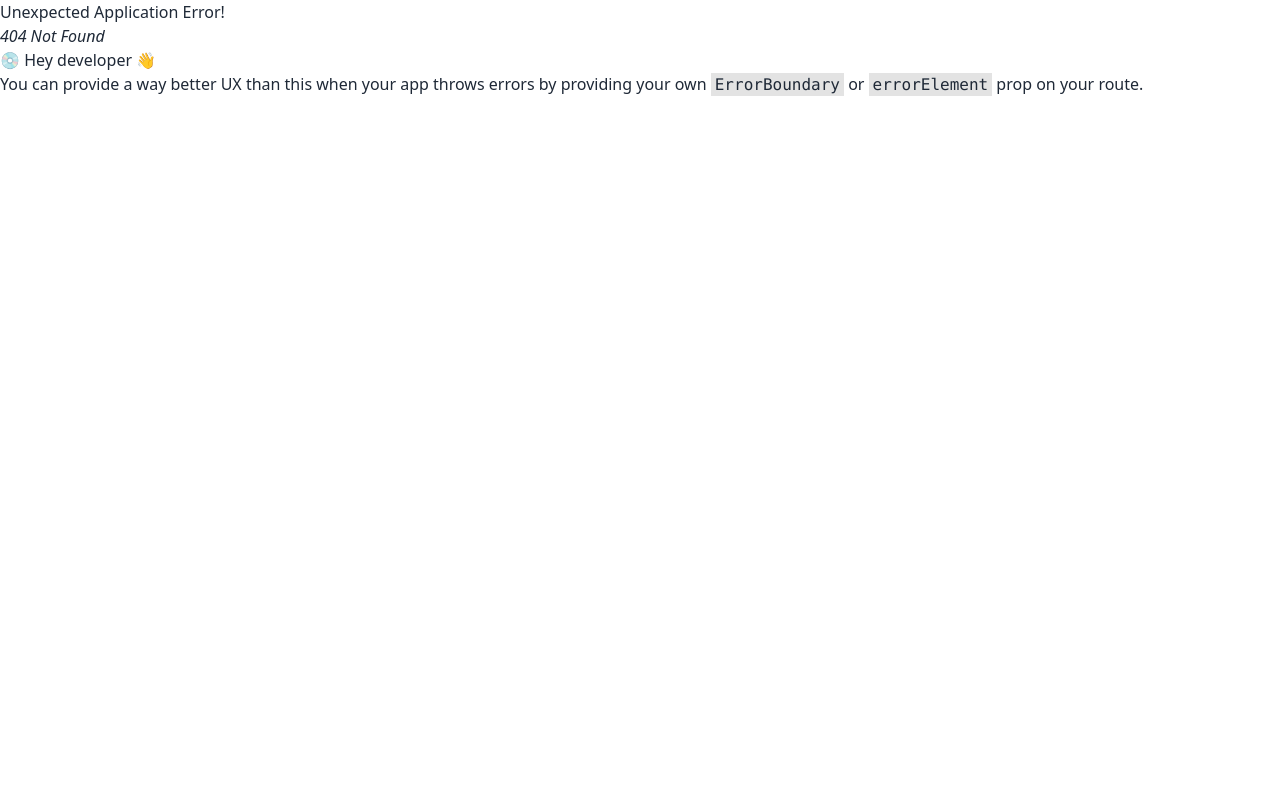
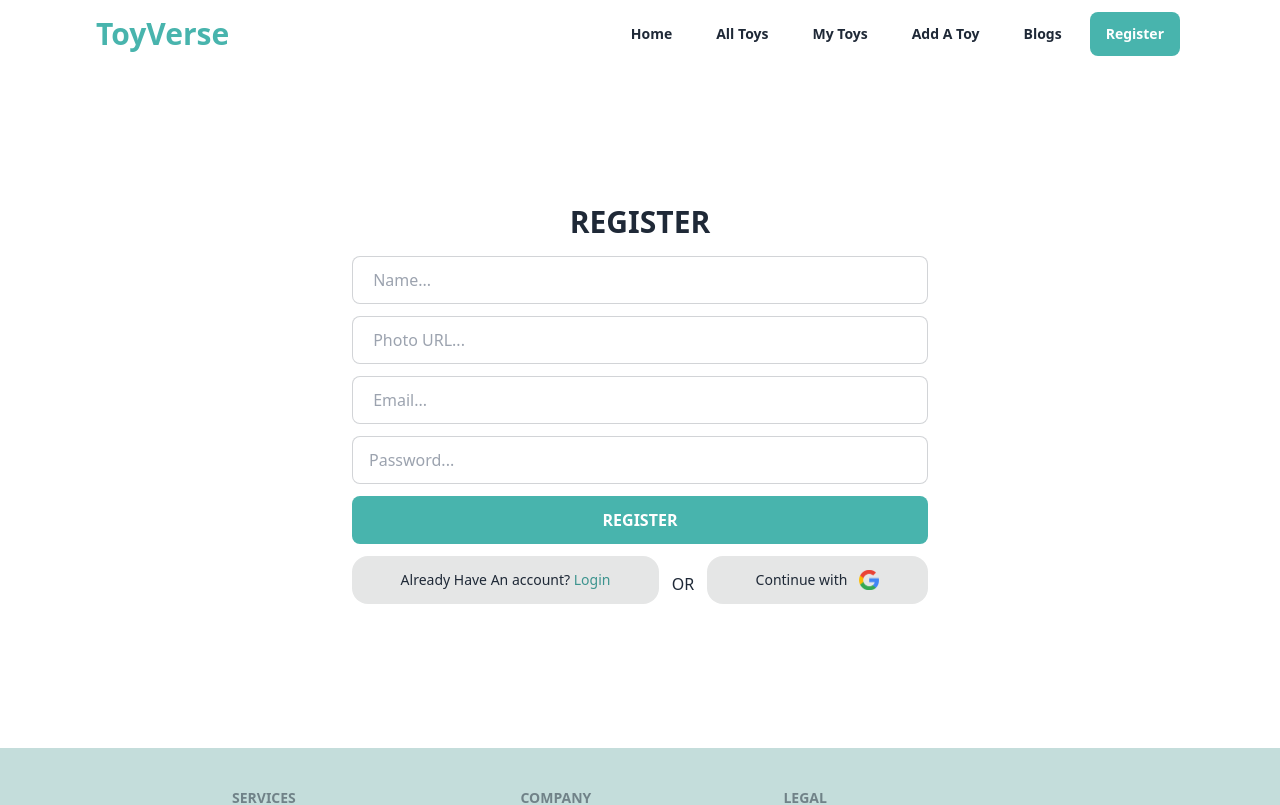
Before and after one commit to gsjoy24/toy-verse-client, a React (Vite) app: page /register in a window 1280 px wide. Before the commit this address had no page. Shown: the top 805 px of the page. Built offline with nearby package versions, Linux system fonts and the light colour scheme.

Commit message:
register page added

```diff
--- a/package.json
+++ b/package.json
@@ -12,6 +12,7 @@
   "dependencies": {
     "@smastrom/react-rating": "^1.3.1",
     "daisyui": "^2.51.6",
+    "firebase": "^9.22.0",
     "localforage": "^1.10.0",
     "match-sorter": "^6.3.1",
     "react": "^18.2.0",
--- /dev/null
+++ b/src/Contexts/AuthProvider.jsx
@@ -0,0 +1,12 @@
+import { createContext } from 'react';
+
+export const AuthContext = createContext();
+
+const AuthProvider = ({ children }) => {
+	const authInfo = {
+		name: 'ddd'
+	};
+	return <AuthContext.Provider value={authInfo}>{children}</AuthContext.Provider>;
+};
+
+export default AuthProvider;
--- /dev/null
+++ b/src/Firebase/firebase.config.js
@@ -0,0 +1,17 @@
+// Import the functions you need from the SDKs you need
+import { initializeApp } from 'firebase/app';
+// TODO: Add SDKs for Firebase products that you want to use
+// https://firebase.google.com/docs/web/setup#available-libraries
+
+// Your web app's Firebase configuration
+const firebaseConfig = {
+	apiKey: import.meta.env.VITE_APIKEY,
+	authDomain: import.meta.env.VITE_AUTHDOMAIN,
+	projectId: import.meta.env.VITE_PROJECTID,
+	storageBucket: import.meta.env.VITE_STORAGEBUCKET,
+	messagingSenderId: import.meta.env.VITE_MESSAGINGSENDERID,
+	appId: import.meta.env.VITE_APPID
+};
+
+// Initialize Firebase
+export const app = initializeApp(firebaseConfig);
--- /dev/null
+++ b/src/Layout/Layout.jsx
@@ -0,0 +1,15 @@
+import Navigation from '../components/Navigation/Navigation';
+import { Outlet } from 'react-router-dom';
+import Footer from '../components/Footer/Footer';
+
+const Layout = () => {
+	return (
+		<div>
+			<Navigation />
+			<Outlet />
+			<Footer />
+		</div>
+	);
+};
+
+export default Layout;
--- a/src/components/Home/Home.jsx
+++ b/src/components/Home/Home.jsx
@@ -1,5 +1,3 @@
-import Footer from '../Footer/Footer';
-import Navigation from '../Navigation/Navigation';
 import Banner from './Banner';
 import CategoryTabs from './CategoryTab/CategoryTabs';
 import Gallery from './Gallery';
@@ -7,11 +5,9 @@ import Gallery from './Gallery';
 const Home = () => {
 	return (
 		<div>
-			<Navigation />
 			<Banner />
 			<Gallery />
 			<CategoryTabs />
-			<Footer />
 		</div>
 	);
 };
--- /dev/null
+++ b/src/components/Login/Login.jsx
@@ -0,0 +1,5 @@
+const Login = () => {
+	return <div></div>;
+};
+
+export default Login;
--- a/src/components/Navigation/Navigation.jsx
+++ b/src/components/Navigation/Navigation.jsx
@@ -9,16 +9,29 @@ const Navigation = () => {
 				</NavLink>
 			</li>
 			<li>
-				<NavLink to='/all-toys'>All Toys</NavLink>
+				<NavLink className={({ isActive }) => (isActive ? 'bg-[#48b4ad] text-white' : '')} to='/all-toys'>
+					All Toys
+				</NavLink>
 			</li>
 			<li>
-				<NavLink to='/my-toys'>My Toys</NavLink>
+				<NavLink className={({ isActive }) => (isActive ? 'bg-[#48b4ad] text-white' : '')} to='/my-toys'>
+					My Toys
+				</NavLink>
 			</li>
 			<li>
-				<NavLink to='/add-toy'>Add A Toy</NavLink>
+				<NavLink className={({ isActive }) => (isActive ? 'bg-[#48b4ad] text-white' : '')} to='/add-toy'>
+					Add A Toy
+				</NavLink>
 			</li>
 			<li>
-				<NavLink to='/blogs'>Blogs</NavLink>
+				<NavLink className={({ isActive }) => (isActive ? 'bg-[#48b4ad] text-white' : '')} to='/blogs'>
+					Blogs
+				</NavLink>
+			</li>
+			<li>
+				<NavLink className={({ isActive }) => (isActive ? 'bg-[#48b4ad] text-white' : '')} to='/register'>
+					Register
+				</NavLink>
 			</li>
 		</>
 	);
--- /dev/null
+++ b/src/components/Registration/Registration.jsx
@@ -0,0 +1,46 @@
+import { Link } from 'react-router-dom';
+import google from '../../../src/assets/google.png';
+import { useContext } from 'react';
+import { AuthContext } from '../../Contexts/AuthProvider';
+
+const Registration = () => {
+	const { name } = useContext(AuthContext);
+
+	return (
+		<div className='min-h-[85vh] flex flex-col justify-center items-center'>
+			<h1 className='text-3xl font-extrabold uppercase mb-4 text-gray-800'>Register</h1>
+
+			<form className='max-w-xl flex flex-col gap-3 w-full'>
+				<input type='text' placeholder=' Name...' className='input w-full input-bordered block' />
+				<input type='text' placeholder=' Photo URL...' className='input w-full input-bordered ' />
+				<input type='email' placeholder=' Email...' className='input w-full input-bordered ' />
+				<input type='text' placeholder='Password...' className='input w-full input-bordered ' />
+				<input
+					type='submit'
+					value='Register'
+					className='btn input w-full input-bordered bg-[#48b4ad] font-semibold text-white border-0'
+				/>
+
+				<div className='flex flex-col w-full lg:flex-row'>
+					<div className='grid flex-grow h-12 card bg-base-300 rounded-box place-items-center'>
+						<p className='text-sm'>
+							Already Have An account?{' '}
+							<Link to='/login' className='text-[#3d948f]'>
+								Login
+							</Link>
+						</p>
+					</div>
+					<div className='divider lg:divider-horizontal'>OR</div>
+					<div className='grid flex-grow h-12 card bg-base-300 rounded-box place-items-center'>
+						<div className='flex justify-center items-center gap-3 text-sm w-full h-full'>
+							Continue with
+							<img className='w-5' src={google} alt='google' />
+						</div>
+					</div>
+				</div>
+			</form>
+		</div>
+	);
+};
+
+export default Registration;
```
Also changed, not shown: src/main.jsx (+19 -2 lines), src/assets/google.png (added), 1 other file (tests, documents, lock files or other folders).
